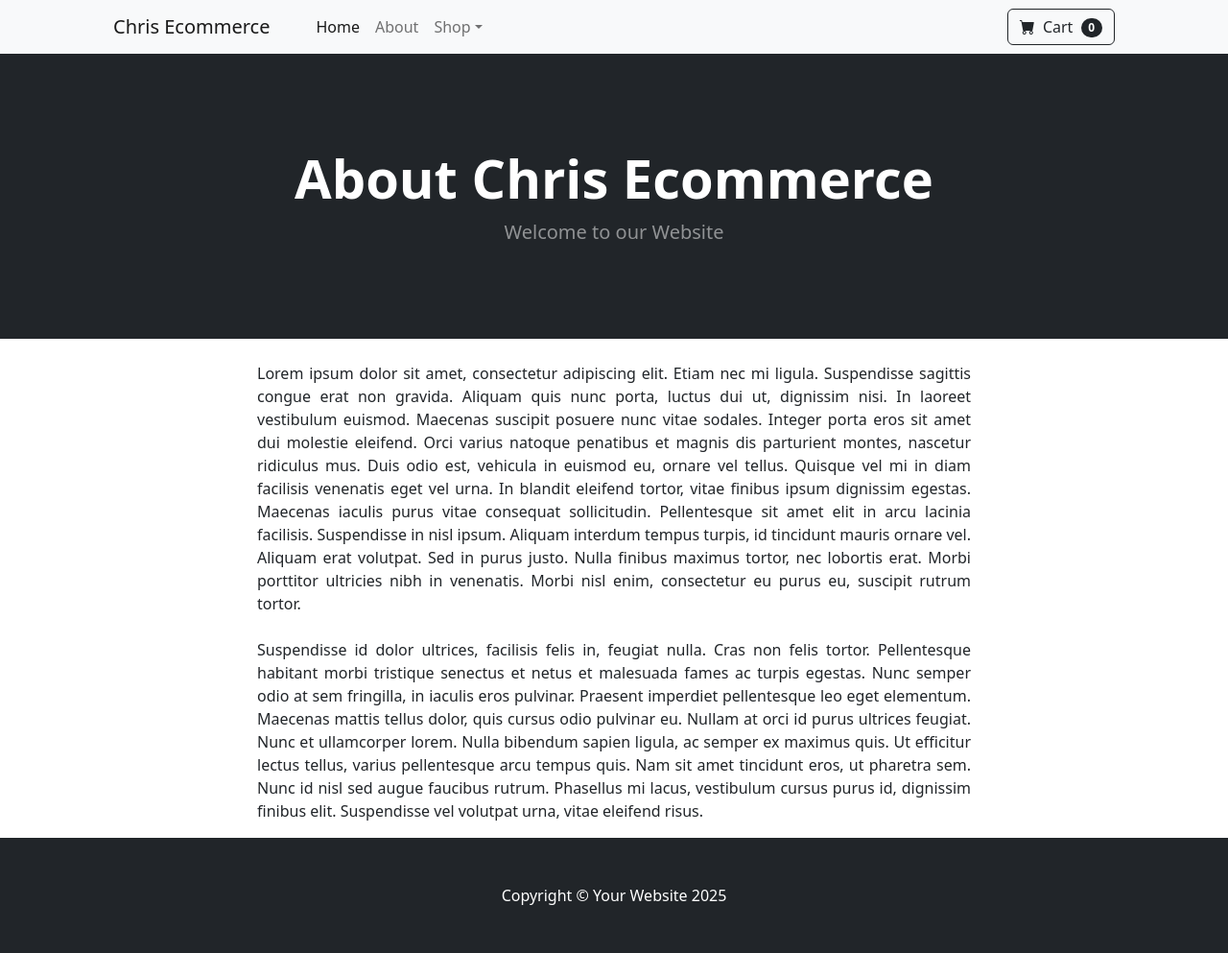
After one commit to Chris21-lkb/django_ecom, a Django app: template ecom/store/templates/about.html in a window 1280 px wide. The commit adds this page. Shown: the whole page at 96% size. Run offline with Django 5.2, Linux system fonts and the light colour scheme; the template is opened without the code that fills it, so the values that code supplies are empty.

Commit message:
'commit'

```diff
--- /dev/null
+++ b/ecom/store/templates/about.html
@@ -0,0 +1,54 @@
+{% extends 'base.html' %}
+{% block content %}
+<!-- Header-->
+<header class="bg-dark py-5">
+    <div class="container px-4 px-lg-5 my-5">
+        <div class="text-center text-white">
+            <h1 class="display-4 fw-bolder">About Chris Ecommerce</h1>
+            <p class="lead fw-normal text-white-50 mb-0">Welcome to our Website</p>
+        </div>
+    </div>
+</header>
+
+<div class="container">
+    <div class="row">
+        <center>
+            <div class="col-8">
+                <br/>
+                <p align="justify">
+                    Lorem ipsum dolor sit amet,
+                    consectetur adipiscing elit.
+                    Etiam nec mi ligula. Suspendisse sagittis
+                    congue erat non gravida. Aliquam quis nunc porta,
+                    luctus dui ut, dignissim nisi. In laoreet vestibulum euismod.
+                    Maecenas suscipit posuere nunc vitae sodales. Integer porta eros sit
+                    amet dui molestie eleifend. Orci varius natoque penatibus et magnis dis
+                    parturient montes, nascetur ridiculus mus. Duis odio est, vehicula in euismod
+                    eu, ornare vel tellus. Quisque vel mi in diam facilisis venenatis eget vel urna.
+                    In blandit eleifend tortor, vitae finibus ipsum dignissim egestas. Maecenas iaculis
+                    purus vitae consequat sollicitudin. Pellentesque sit amet elit in
+                    arcu lacinia facilisis. Suspendisse in nisl ipsum. Aliquam interdum
+                    tempus turpis, id tincidunt mauris ornare vel. Aliquam erat volutpat.
+                    Sed in purus justo. Nulla finibus maximus tortor, nec lobortis erat.
+                    Morbi porttitor ultricies nibh in venenatis. Morbi nisl enim, consectetur
+                    eu purus eu, suscipit rutrum tortor.
+                    <br/><br/>
+                    Suspendisse id dolor ultrices,
+                    facilisis felis in, feugiat nulla. Cras non felis tortor.
+                    Pellentesque habitant morbi tristique senectus et netus et malesuada
+                    fames ac turpis egestas. Nunc semper odio at sem fringilla, in iaculis eros pulvinar.
+                     Praesent imperdiet pellentesque leo eget elementum. Maecenas mattis tellus dolor,
+                     quis cursus odio pulvinar eu.
+                     Nullam at orci id purus ultrices feugiat. Nunc et
+                     ullamcorper lorem. Nulla bibendum sapien ligula, ac
+                     semper ex maximus quis. Ut efficitur lectus tellus,
+                     varius pellentesque arcu tempus quis. Nam sit amet
+                     tincidunt eros, ut pharetra sem. Nunc id nisl sed augue
+                     faucibus rutrum. Phasellus mi lacus, vestibulum cursus purus id,
+                     dignissim finibus elit. Suspendisse vel volutpat urna, vitae eleifend risus.
+                </p>
+            </div>
+        </center>
+    </div>
+</div>
+{% endblock %}
--- /dev/null
+++ b/ecom/store/templates/base.html
@@ -0,0 +1,34 @@
+{% load static %}
+
+<!DOCTYPE html>
+<html lang="en">
+    <head>
+        <meta charset="utf-8" />
+        <meta name="viewport" content="width=device-width, initial-scale=1, shrink-to-fit=no" />
+        <meta name="description" content="" />
+        <meta name="author" content="" />
+        <title>Django Ecommerce</title>
+        <!-- Favicon-->
+        <link rel="icon" type="image/x-icon" href="{% static 'assets/favicon.ico'%}" />
+        <!-- Bootstrap icons-->
+        <link href="https://cdn.jsdelivr.net/npm/bootstrap-icons@1.5.0/font/bootstrap-icons.css" rel="stylesheet" />
+        <!-- Core theme CSS (includes Bootstrap)-->
+        <link href="{% static 'css/styles.css'%}" rel="stylesheet" />
+    </head>
+    <body>
+        {% include 'navbar.html' %}
+
+        {% block content %}
+
+        {% endblock %}
+
+        <!-- Footer-->
+        <footer class="py-5 bg-dark">
+            <div class="container"><p class="m-0 text-center text-white">Copyright &copy; Your Website 2025</p></div>
+        </footer>
+        <!-- Bootstrap core JS-->
+        <script src="https://cdn.jsdelivr.net/npm/bootstrap@5.2.3/dist/js/bootstrap.bundle.min.js"></script>
+        <!-- Core theme JS-->
+        <script src="{% static 'js/scripts.js' %}"></script>
+    </body>
+</html>
--- /dev/null
+++ b/ecom/store/templates/navbar.html
@@ -0,0 +1,28 @@
+<nav class="navbar navbar-expand-lg navbar-light bg-light">
+    <div class="container px-4 px-lg-5">
+        <a class="navbar-brand" href="{% url 'home' %}">Chris Ecommerce</a>
+        <button class="navbar-toggler" type="button" data-bs-toggle="collapse" data-bs-target="#navbarSupportedContent" aria-controls="navbarSupportedContent" aria-expanded="false" aria-label="Toggle navigation"><span class="navbar-toggler-icon"></span></button>
+        <div class="collapse navbar-collapse" id="navbarSupportedContent">
+            <ul class="navbar-nav me-auto mb-2 mb-lg-0 ms-lg-4">
+                <li class="nav-item"><a class="nav-link active" aria-current="page" href="{% url 'home' %}">Home</a></li>
+                <li class="nav-item"><a class="nav-link" href="{% url 'about' %}">About</a></li>
+                <li class="nav-item dropdown">
+                    <a class="nav-link dropdown-toggle" id="navbarDropdown" href="#" role="button" data-bs-toggle="dropdown" aria-expanded="false">Shop</a>
+                    <ul class="dropdown-menu" aria-labelledby="navbarDropdown">
+                        <li><a class="dropdown-item" href="#!">All Products</a></li>
+                        <li><hr class="dropdown-divider" /></li>
+                        <li><a class="dropdown-item" href="#!">Popular Items</a></li>
+                        <li><a class="dropdown-item" href="#!">New Arrivals</a></li>
+                    </ul>
+                </li>
+            </ul>
+            <form class="d-flex">
+                <button class="btn btn-outline-dark" type="submit">
+                    <i class="bi-cart-fill me-1"></i>
+                    Cart
+                    <span class="badge bg-dark text-white ms-1 rounded-pill">0</span>
+                </button>
+            </form>
+        </div>
+    </div>
+</nav>
--- a/ecom/store/urls.py
+++ b/ecom/store/urls.py
@@ -3,4 +3,5 @@ from . import views
 
 urlpatterns = [
     path('', views.home, name='home'),
+    path('about/', views.about, name='about'),
 ]
```
Also changed, not shown: ecom/store/templates/home.html (+3 -56 lines), ecom/store/views.py (+7 -0 lines).
